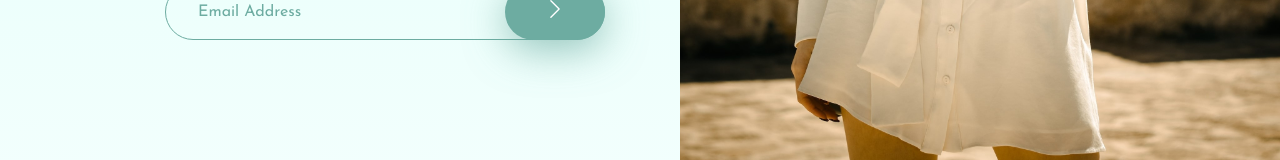
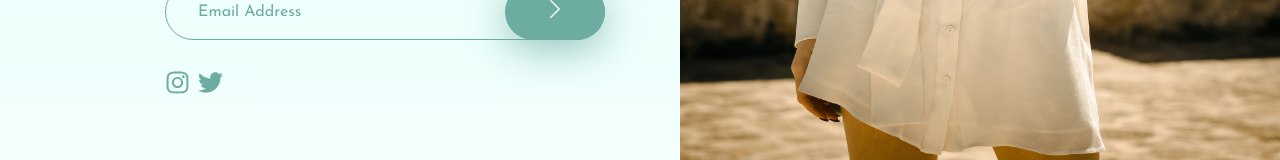
Before and after one commit to EdwinSch/react-base-apparel-form, a React (Vite) app: page / in a window 1280 px wide. Shown: the part 598-758 px from the top of the page. Built offline with nearby package versions, Linux system fonts and the light colour scheme.

Commit message:
add: socialmedia links

```diff
--- a/src/components/Advert.jsx
+++ b/src/components/Advert.jsx
@@ -1,5 +1,6 @@
 import Logo from "./Logo";
 import Form from "./Form";
+import Socials from "./Socials";
 
 const Advert = () => {
   return (
@@ -14,6 +15,7 @@ const Advert = () => {
         launch deals.
       </p>
       <Form />
+      <Socials />
     </section>
   );
 };
--- /dev/null
+++ b/src/components/Socials.jsx
@@ -0,0 +1,17 @@
+import social from "../data";
+
+const Socials = () => {
+  return (
+    <section className="socials-container">
+      {social.map((icon) => {
+        return (
+          <a key={icon.id} href={icon.url} target="blank">
+            {icon.icon}
+          </a>
+        );
+      })}
+    </section>
+  );
+};
+
+export default Socials;
--- /dev/null
+++ b/src/data.jsx
@@ -0,0 +1,16 @@
+import { FaInstagram, FaTwitter } from "react-icons/fa";
+
+const social = [
+  {
+    id: 1,
+    url: "https://www.instagram.com",
+    icon: <FaInstagram />,
+  },
+  {
+    id: 2,
+    url: "https://www.twitter.com",
+    icon: <FaTwitter />,
+  },
+];
+
+export default social;
--- a/src/styles/main.scss
+++ b/src/styles/main.scss
@@ -62,7 +62,7 @@ main {
     max-width: 500px;
     min-width: 275px;
     width: 100%;
-    height: 100vh;
+    height: fit-content;
   }
 }
 
@@ -197,8 +197,6 @@ form {
 //Response Query
 @media only screen and (max-width: 1210px) {
   form {
-    //  max-width: 440px;
-
     .wrapper {
       //Input fields
       .email {
@@ -216,6 +214,26 @@ form {
       margin: 4px 0 0 20px;
       text-align: left;
     }
+  }
+}
+
+//--- Socials styles
+.socials-container {
+  margin: 30px 0;
+
+  a {
+    font-size: 25px;
+    color: $primary;
+    margin-right: 8px;
+  }
+  a:hover {
+    color: $hover;
+  }
+}
+
+@media only screen and (max-width: 1210px) {
+  .socials-container {
+    text-align: center;
   }
 }
 
```
